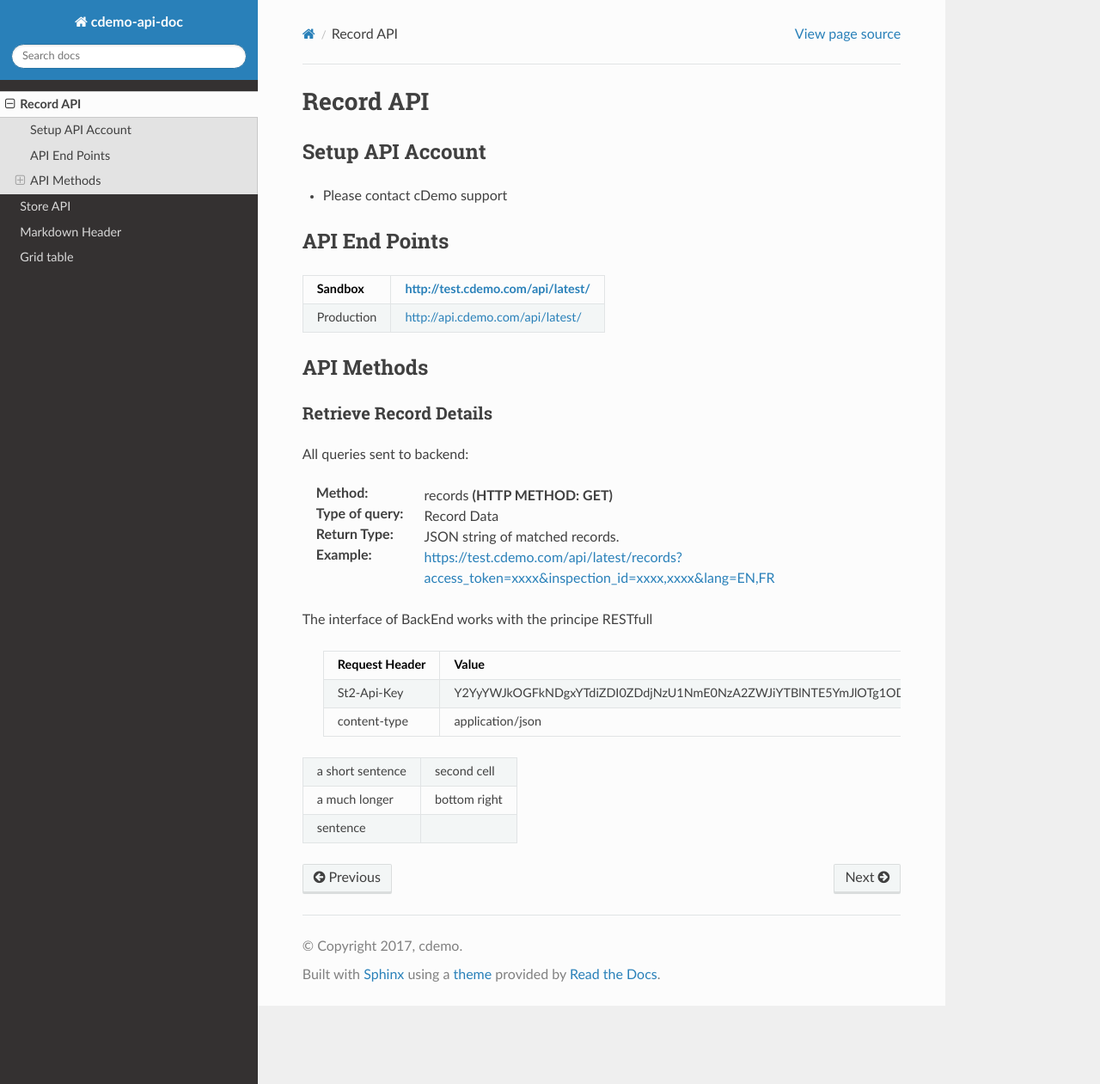
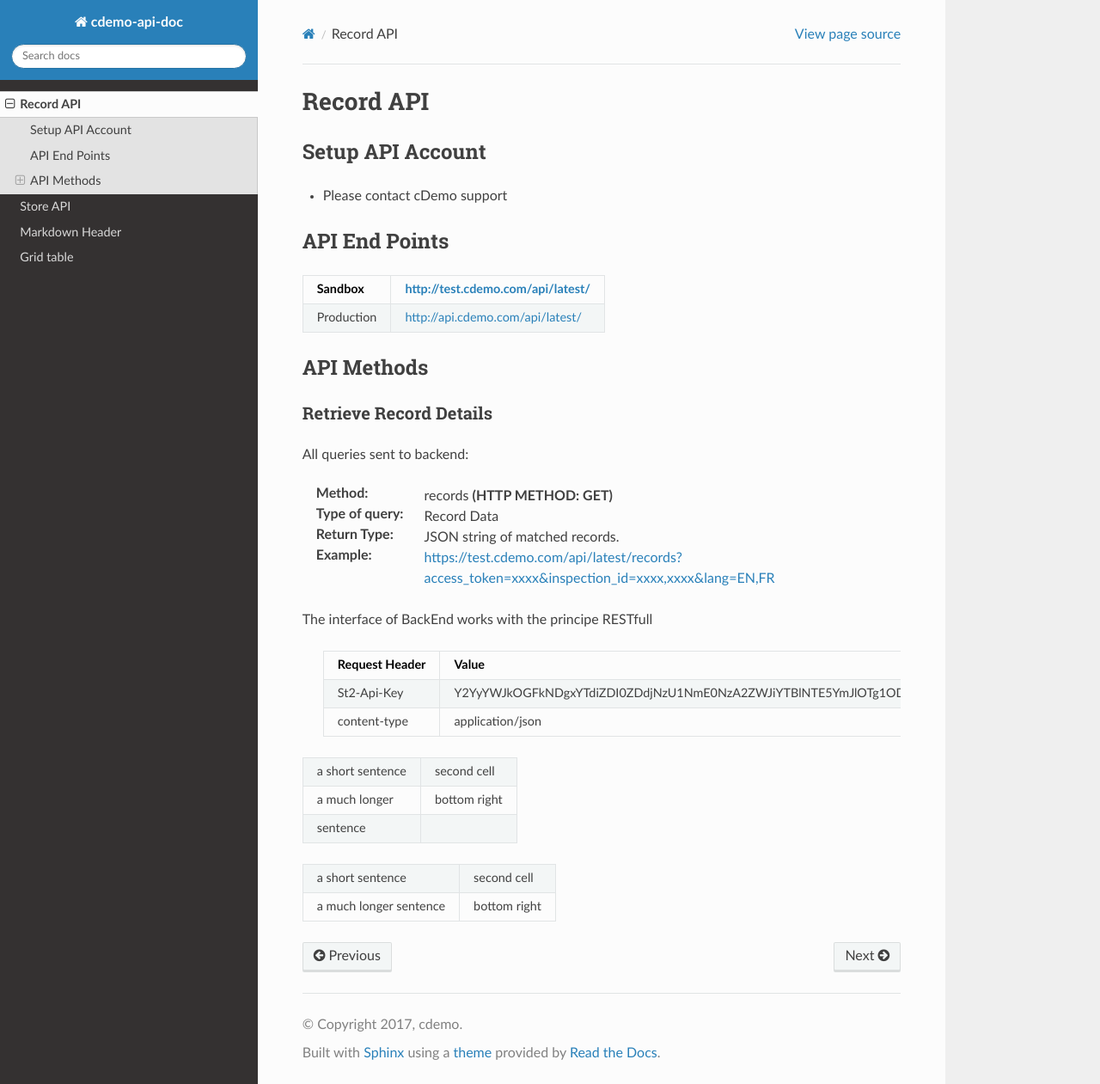
Before and after one commit to cdemomobilesolutions/apidoc, a Sphinx documentation site: the page built from source/record_api.rst, in a window 1280 px wide and 1261 px high. Shown: the whole window at 86% size. Built offline with Sphinx 7.4.7 and the Read the Docs theme 2.0.0, drawn with Linux system fonts in a browser that asks for light colours.

Commit message:
table test

```diff
--- a/source/record_api.rst
+++ b/source/record_api.rst
@@ -45,3 +45,10 @@ a short sentence  second cell
 a much longer     bottom right
   sentence
 ================  ============
+
++------------------+--------------+
+| a short sentence | second cell  |
++------------------+--------------+
+| a much longer    | bottom right |
+| sentence         |              |
++------------------+--------------+
```
